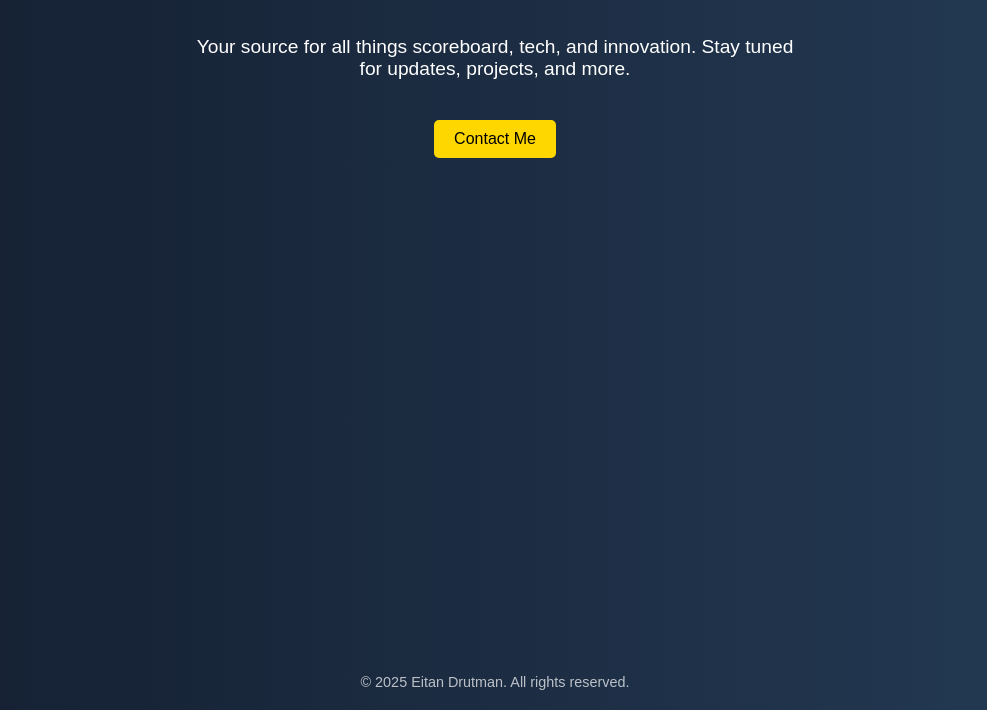
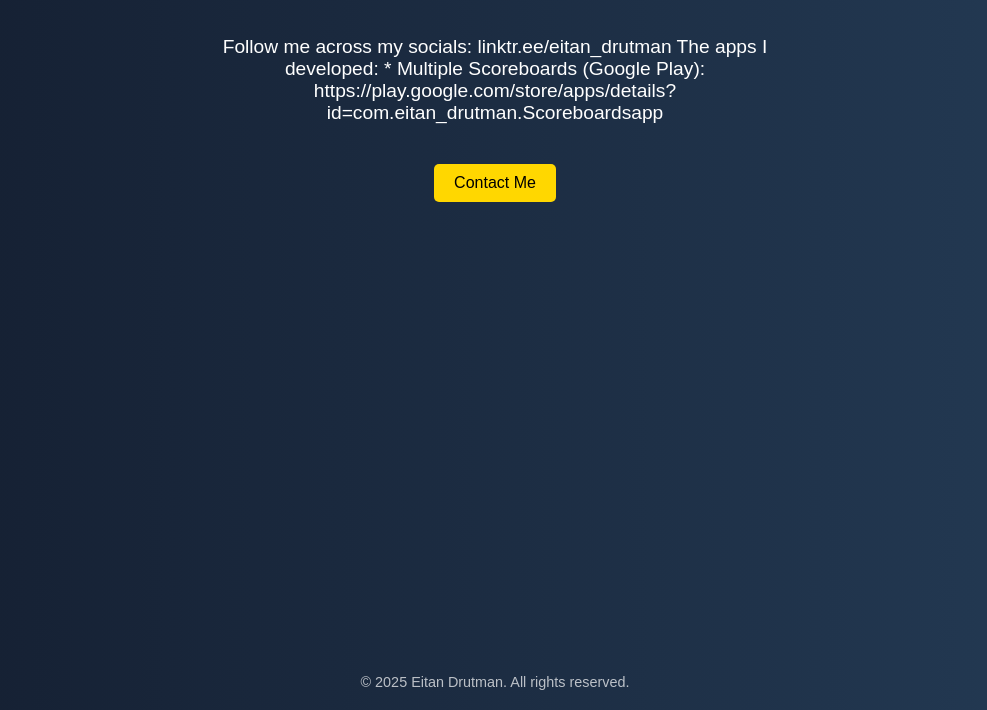
Before and after one commit to Eitan-Drutman/app-ads, a plain HTML site: page index.html in a window 1280 px wide. Shown: the part 90-800 px from the top of the page, without its empty margins (145-1132 px from the left). Drawn offline with Linux system fonts and the light colour scheme.

Commit message:
Update index.html

```diff
--- a/index.html
+++ b/index.html
@@ -52,8 +52,9 @@
 <body>
 
   <h1>Welcome to Eitan Drutman's Official Site</h1>
-  <p>Your source for all things scoreboard, tech, and innovation.
-  Stay tuned for updates, projects, and more.</p>
+  <p>Follow me across my socials: linktr.ee/eitan_drutman
+     The apps I developed:
+       * Multiple Scoreboards (Google Play): https://play.google.com/store/apps/details?id=com.eitan_drutman.Scoreboardsapp</p>
 
   <a class="button" href="mailto:contact@eitandrutman.com">Contact Me</a>
 
```
